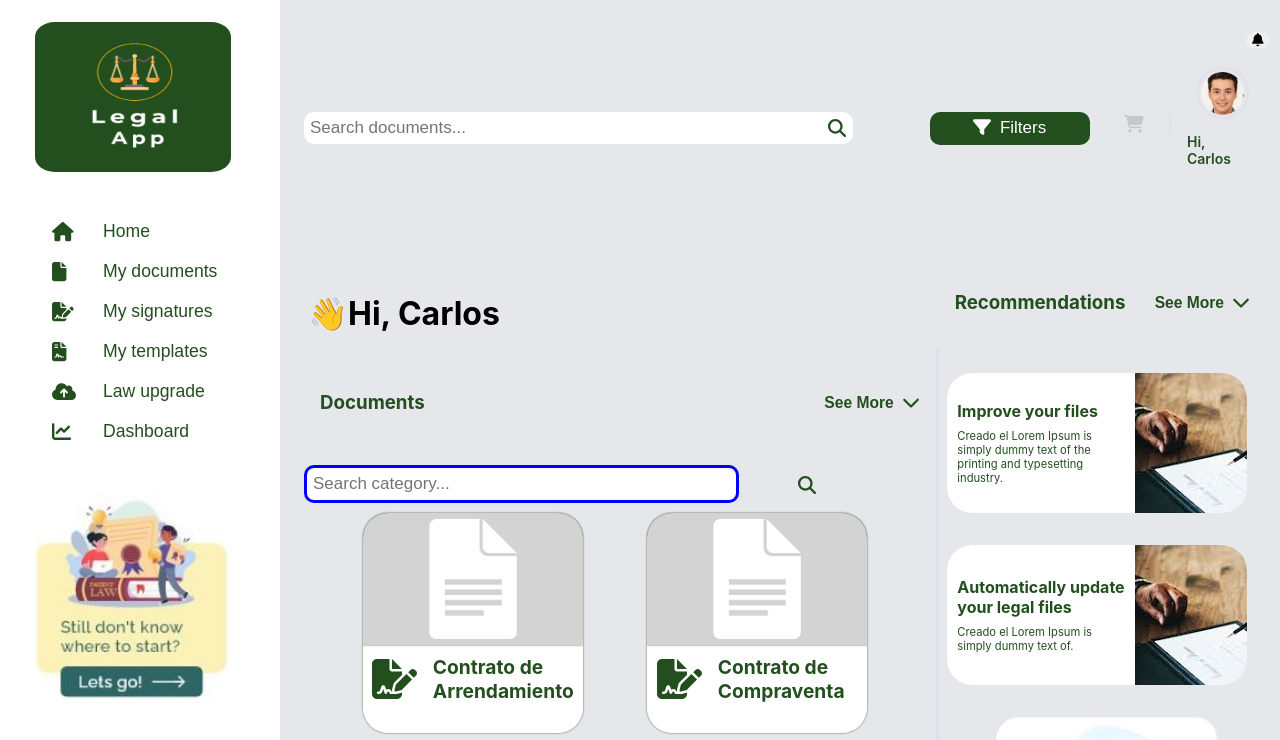
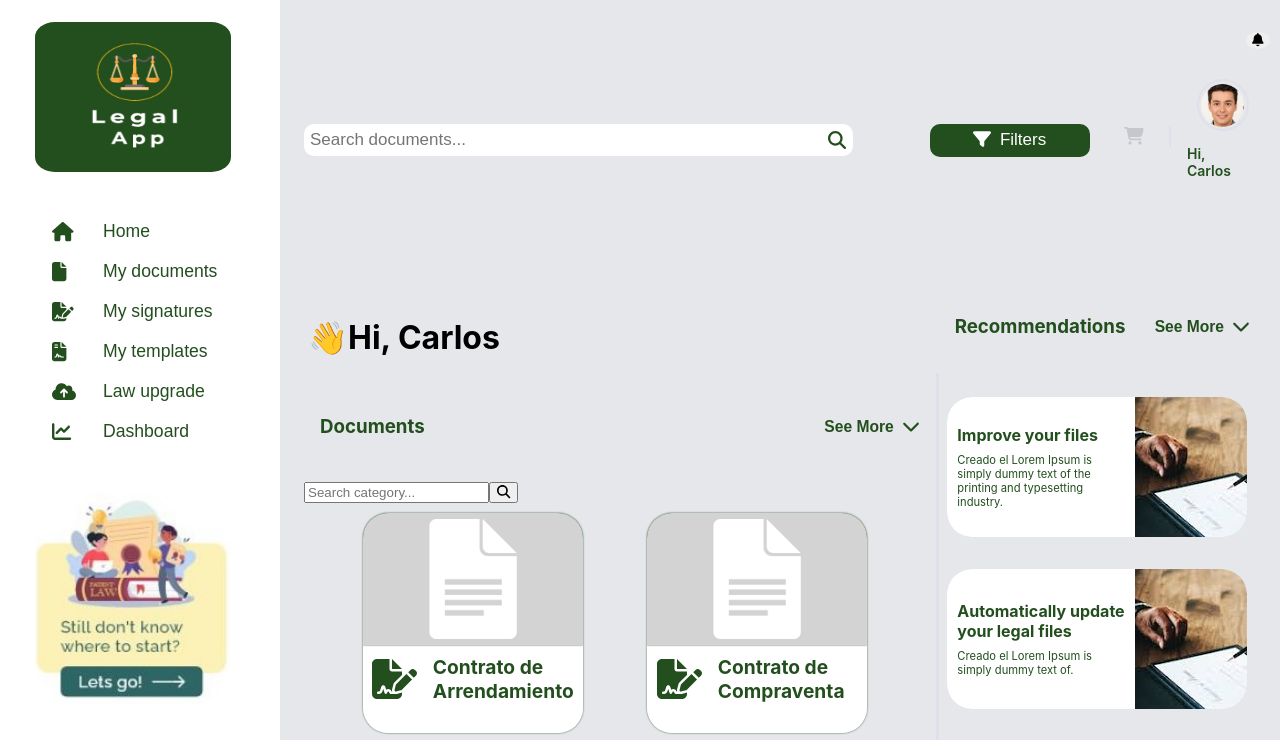
Before and after one commit to Carlosaj18/Fullstack-React-Legal-App, a React (Create React App) app: page /document/category/1 in a window 1280 px wide. Shown: the top 740 px of the page. Built offline with nearby package versions, Linux system fonts and the light colour scheme.

Commit message:
Search Bar

```diff
--- a/src/components/ContainerDocuments/ContainerDocuments.jsx
+++ b/src/components/ContainerDocuments/ContainerDocuments.jsx
@@ -9,6 +9,7 @@ function ContainerCards() {
   const [document, setDocument] = useState([]);
   const [date, setDate] = useState();
 
+  // Como se añade ese parametro a la URL
   let categoryId = useParams().categoryId;
 
   useEffect(() => {
--- a/src/components/Document/Document.jsx
+++ b/src/components/Document/Document.jsx
@@ -13,10 +13,7 @@ function Document(props) {
       <div className="card-background">
         <div className="logo-container-service">
           <ToggleButton icon="♥" />
-          <img
-            src={props.image}
-            alt="logo"
-          />
+          <img src={props.image} alt="logo" />
         </div>
       </div>
       <div className="info-card">
--- a/src/components/ItemCategoryContainer/ItemCategoryContainer.jsx
+++ b/src/components/ItemCategoryContainer/ItemCategoryContainer.jsx
@@ -1,6 +1,5 @@
 import React from "react";
 import ContainerOptionsTitles from "../ContainerOptionsTitles/ContainerOptionsTitles";
-import ContainerDocuments from "../ContainerDocuments/ContainerDocuments";
 import "../ItemListContainer/ItemListContainer.css";
 import SearchBarCategory from '../SearchBarCategory/SearchBarCategory'
 
@@ -10,7 +9,6 @@ function ItemCategoryContainer() {
       <div className="container-latest">
         <ContainerOptionsTitles subtitle="Documents">
           <SearchBarCategory />
-          <ContainerDocuments />
         </ContainerOptionsTitles>
       </div>
     </div>
--- a/src/components/SearchBarCategory/SearchBarCategory.jsx
+++ b/src/components/SearchBarCategory/SearchBarCategory.jsx
@@ -2,42 +2,59 @@ import React, { useState, useEffect } from "react";
 import { FontAwesomeIcon } from "@fortawesome/react-fontawesome";
 import { faSearch } from "@fortawesome/free-solid-svg-icons";
 import "./SearchBarCategory.css";
-import { useParams } from "react-router-dom";
+import ContainerDocuments from "../ContainerDocuments/ContainerDocuments";
+import { Link } from "react-router-dom";
 
 function SearchBarCategory() {
+  let categoryId;
+  let urlCategory;
   let style = {
     marginButtom: "1em",
   };
 
-  const [querry, setQuerry] = useState([{categoryId: ''}]);
+  const [querry, setQuerry] = useState([{ value: "" }]);
 
   const handleChange = (event) => {
     setQuerry({ value: event.target.value });
   };
-  const handleSubmit = () => {
-    let value = document.querySelector(".input-search-category").value
-    if(value == "Contract"){
 
-    } else if (value == "Agreements"){
-
-    }
+  const handleSubmit = (event) => {
+    // How to handle change in input before sumbit
+    /*let value = document.querySelector(".input-search-category").value;
+    console.log(value);
+    if (value == "Contract") {
+      categoryId = 1;
+    } else if (value == "Agreements") {
+      categoryId = 2;
+    } else {
+      categoryId = undefined;
+    }*/
+    alert('A name was submitted: ' + querry.value);
+    event.preventDefault();
   };
 
+  urlCategory = `/document/category/${categoryId}`
 
-
-  let categoryId = useParams().categoryId;
+  ///let categoryId = useParams().categoryId;
 
   return (
+    <>
       <div className="search-container" style={style}>
-      <div action="/document/category/" onClick={()=> handleSubmit()}>
-        <input className="input-search-category" type="text" placeholder="Search category..."/>
+        <form action="/document/category/" onSubmit={() => handleSubmit()}>
+          <input
+            className="input-search-category"
+            type="text"
+            placeholder="Search category..."
+          />
           <button className="search-icon" type="submit">
             <i>
               <FontAwesomeIcon icon={faSearch} />
             </i>
           </button>
+        </form>
       </div>
-    </div>
+      <ContainerDocuments categoryId={urlCategory}/>
+    </>
   );
 }
 
```
Lines whose indentation alone changed are shown as unchanged.
